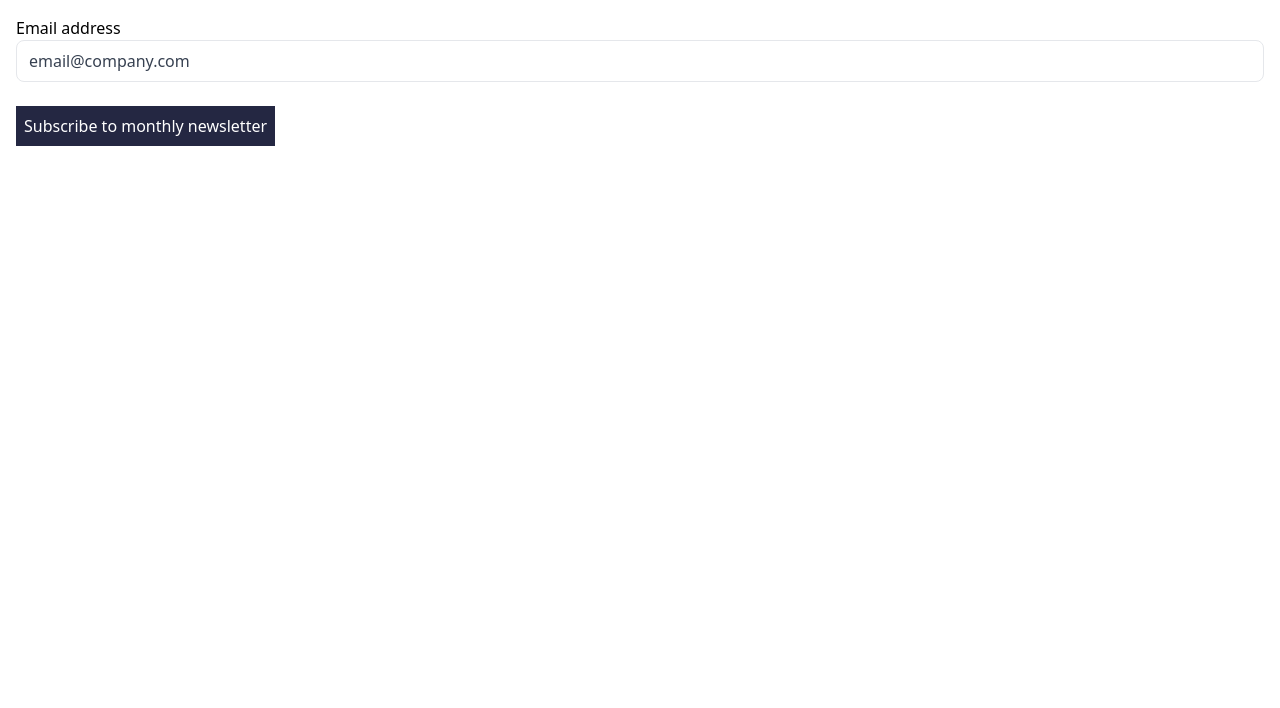
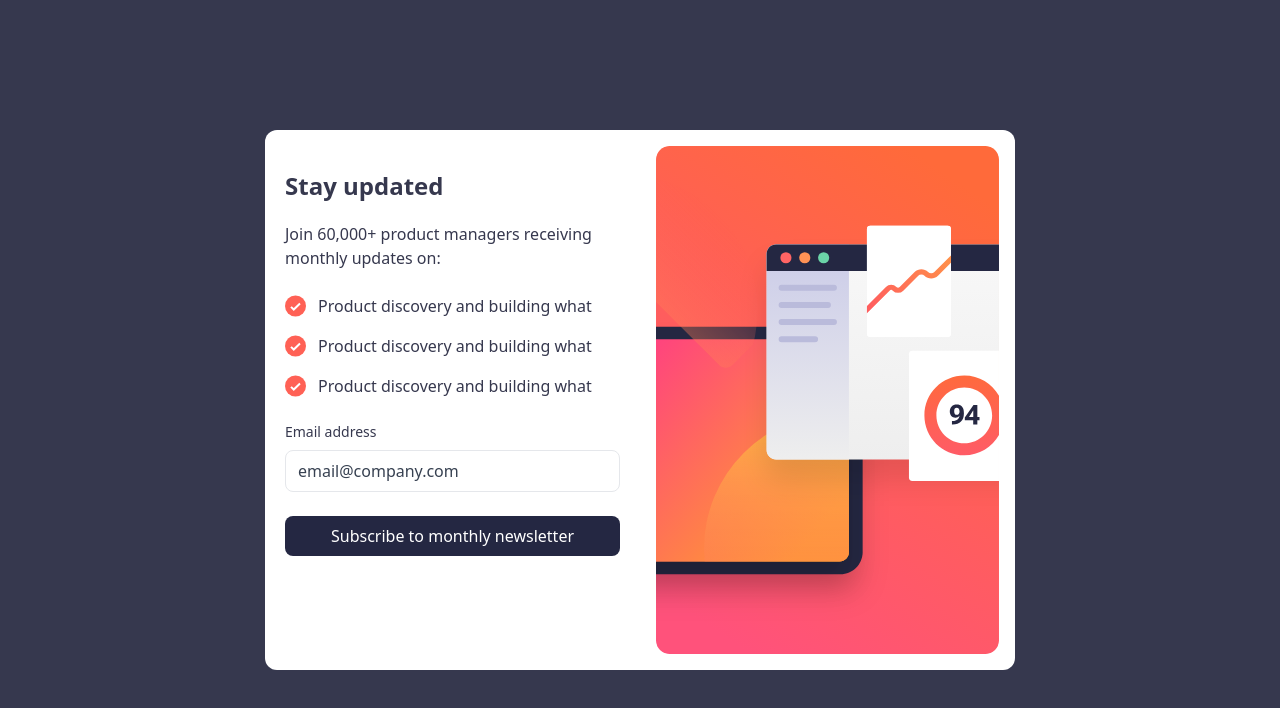
Before and after one commit to cyberdiego33/Newsletter-sign-up, a plain HTML site: page index.html in a window 1280 px wide. Drawn offline with nearby package versions, Linux system fonts and the light colour scheme.

Commit message:
done the first page

```diff
--- a/index.html
+++ b/index.html
@@ -20,18 +20,59 @@
 
     <script src="https://cdn.tailwindcss.com"></script>
   </head>
-  <body>
-    <main class="p-4">
+  <body class="bg-[#36384e]">
+    <main class="flex items-center justify-center min-h-screen">
+      <div class="bg-white lg:flex flex-row-reverse lg:rounded-xl">
+
+        <div class="lg:w-[375px] lg:p-4 lg:h">
+          <img
+            class="size-full object-cover rounded-b-md md:hidden"
+            src="assets/images/illustration-sign-up-mobile.svg"
+            alt=""
+          />
+          <img
+            class="size-full object-cover rounded-b-md hidden md:block lg:hidden"
+            src="assets/images/illustration-sign-up-tablet.svg"
+            alt=""
+          />
+          <img
+            class="size-full object-cover rounded-xl hidden lg:block"
+            src="assets/images/illustration-sign-up-desktop.svg"
+            alt=""
+          />
+        </div>
+
+        <div class="py-10 px-5 text-[#36384e] lg:w-[375px]">
           <section>
+            <h1 class=" text-2xl font-bold">Stay updated</h1>
+            <p class="mt-5">Join 60,000+ product managers receiving monthly updates on:</p>
+
+            <div class="space-y-4 mt-6">
+              <div class="flex">
+                <img src="assets/images/icon-list.svg" alt="">
+                <p class="ml-3">Product discovery and building what </p>
+              </div>
+              <div class="flex">
+                <img src="assets/images/icon-list.svg" alt="">
+                <p class="ml-3">Product discovery and building what </p>
+              </div>
+              <div class="flex">
+                <img src="assets/images/icon-list.svg" alt="">
+                <p class="ml-3">Product discovery and building what </p>
+              </div>
+            </div>
+          </section>
+          <section class="mt-6">
             <form novalidate class="space-y-6">
               <div for="email">
-            <div>
-              <label for="email">Email address</label>
-              <small id="email-message" class="text-red-400"
-                ></small
+                <div class="flex justify-between">
+                  <label class="text-[#36384e] text-sm" for="email">Email address</label>
+                  <small id="email-message" class="text-red-400"></small>
+                </div>
+                <div
+                  id="emailDiv"
+                  class="bg-white rounded-lg border border-black-300 mt-2"
                 >
-            </div>
-            <div id="emailDiv" class="bg-white rounded-lg border border-black-300">
                   <input
                     id="email"
                     name="email"
@@ -43,12 +84,14 @@
               </div>
 
               <div>
-            <button class="bg-[#242742] text-white p-2 text-center">
+                <button class="bg-[#242742] text-white p-2 text-center w-full text-bold rounded-lg">
                   Subscribe to monthly newsletter
                 </button>
               </div>
             </form>
           </section>
+        </div>
+      </div>
     </main>
   </body>
 </html>
```
Lines whose indentation alone changed are shown as unchanged.
